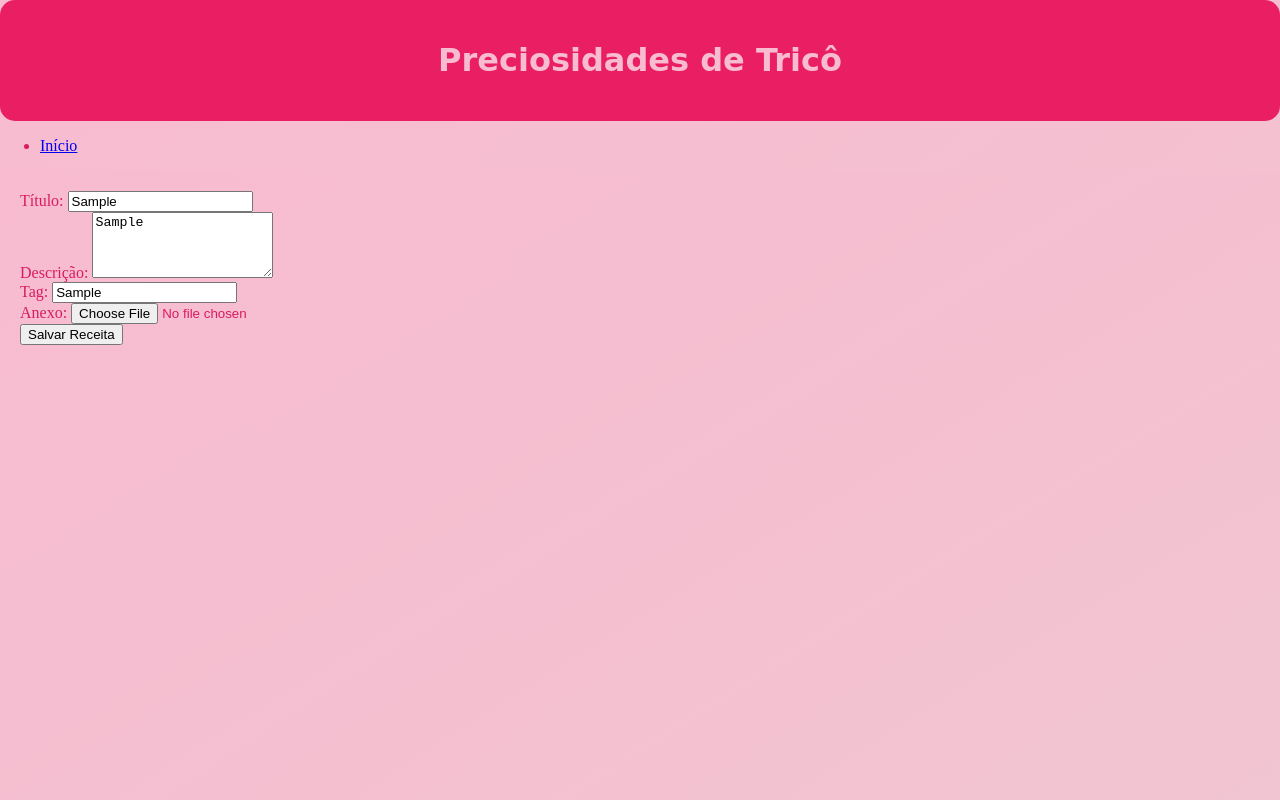
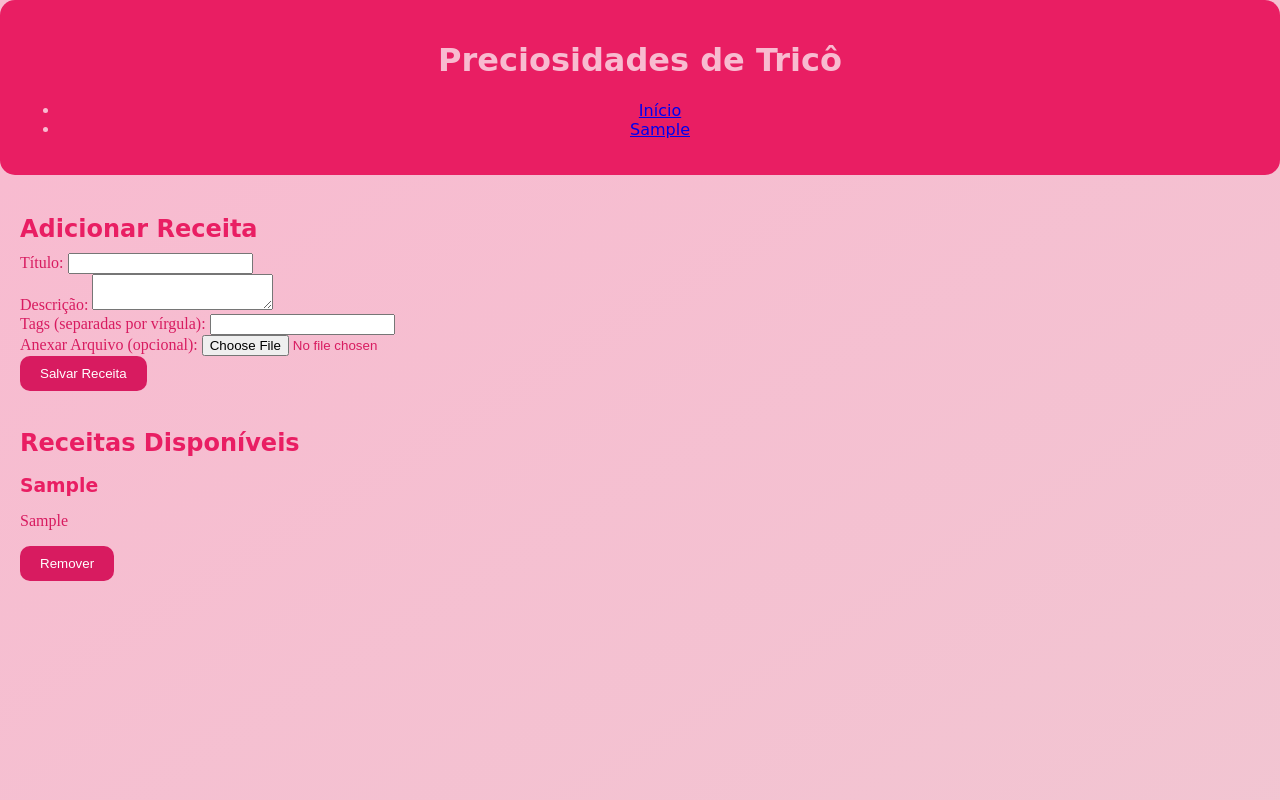
Before and after one commit to cidamarxs/preciosidadesdetrico, a website: page index.html in a window 1280 px wide. Both pictures are taken after typing "Sample", "Sample", "Sample" into the empty fields and a click on the button "Salvar Receita". Shown: the top 800 px of the page. Drawn offline with Linux system fonts and the light colour scheme; no server answers; a web font is replaced by a local one.

Commit message:
Melhoria: Abrir anexos em nova aba ao invés dee ser baixado, botão remover adicionado  para cada receita, organização alfabética de tags e receitas, e sincronia de dados aprimorada para todos dispositivos. Projeto finalizado com sucesso!

```diff
--- a/app.js
+++ b/app.js
@@ -1,5 +1,5 @@
 document.addEventListener("DOMContentLoaded", () => {
-  // *** CONFIGURAÇÃO DO FIREBASE ***
+  // Configuração do Firebase
   const firebaseConfig = {
     apiKey: "AIzaSyDvrty4zjeuNMYu8TuQuf49LihZWuiAlgE",
     authDomain: "preciosidades-de-trico.firebaseapp.com",
@@ -17,20 +17,16 @@ document.addEventListener("DOMContentLoaded", () => {
   const database = firebase.database();
   const recipesRef = database.ref("recipes");
 
-  // Referências aos elementos
   const recipeForm = document.getElementById("recipe-form");
   const recipesList = document.getElementById("recipes");
   const menu = document.getElementById("menu");
 
-  // Funções para localStorage
   const loadLocalRecipes = () => JSON.parse(localStorage.getItem("recipes")) || [];
   const saveLocalRecipes = (recipes) => localStorage.setItem("recipes", JSON.stringify(recipes));
 
-  // Carregar receitas de localStorage e Firebase
   const loadRecipes = () => {
     const localRecipes = loadLocalRecipes();
 
-    // Carregar receitas do Firebase
     recipesRef.once("value", (snapshot) => {
       const firebaseRecipes = snapshot.val() || {};
       const recipes = Object.values(firebaseRecipes).concat(localRecipes);
@@ -40,18 +36,6 @@ document.addEventListener("DOMContentLoaded", () => {
     });
   };
 
-  // Sincronizar localStorage com Firebase
-  const syncLocalToFirebase = () => {
-    const localRecipes = loadLocalRecipes();
-    localRecipes.forEach((recipe) => {
-      recipesRef.push(recipe);
-    });
-
-    // Limpar localStorage após sincronizar
-    localStorage.removeItem("recipes");
-  };
-
-  // Renderizar o menu lateral
   const renderMenu = (recipes) => {
     menu.innerHTML = `<li><a href="#inicio">Início</a></li>`;
     const tags = [...new Set(recipes.map((recipe) => recipe.tags).flat())].sort();
@@ -68,7 +52,6 @@ document.addEventListener("DOMContentLoaded", () => {
     });
   };
 
-  // Renderizar receitas
   const renderRecipes = (recipes) => {
     recipesList.innerHTML = "";
     recipes.forEach((recipe, index) => {
@@ -78,7 +61,7 @@ document.addEventListener("DOMContentLoaded", () => {
       recipeContainer.innerHTML = `
         <h3>${recipe.title}</h3>
         <p>${recipe.content}</p>
-        ${recipe.file ? `<a href="${recipe.file.url}" target="_blank" download>${recipe.file.name}</a>` : ""}
+        ${recipe.file ? `<a href="${recipe.file.url}" target="_blank">${recipe.file.name}</a>` : ""}
         <button class="remove-recipe" data-index="${index}">Remover</button>
       `;
 
@@ -93,7 +76,6 @@ document.addEventListener("DOMContentLoaded", () => {
     });
   };
 
-  // Submissão do formulário
   recipeForm.addEventListener("submit", (event) => {
     event.preventDefault();
 
@@ -108,11 +90,8 @@ document.addEventListener("DOMContentLoaded", () => {
 
     const newRecipe = { title, content: description, tags, file };
 
-    // Adicionar receita ao localStorage
     localRecipes.push(newRecipe);
     saveLocalRecipes(localRecipes);
-
-    // Sincronizar com Firebase
     recipesRef.push(newRecipe);
 
     renderRecipes(localRecipes);
@@ -122,7 +101,5 @@ document.addEventListener("DOMContentLoaded", () => {
     alert("Receita adicionada com sucesso!");
   });
 
-  // Inicialização
   loadRecipes();
-  syncLocalToFirebase();
 });
--- a/index.html
+++ b/index.html
@@ -1,62 +1,53 @@
 <!DOCTYPE html>
-<html lang="pt-br">
+<html lang="pt-BR">
 <head>
     <meta charset="UTF-8">
     <meta name="viewport" content="width=device-width, initial-scale=1.0">
-    <meta name="description" content="Receitas e técnicas de tricô exclusivas para você. Descubra mais!">
-    <meta name="keywords" content="tricô, receitas de tricô, artesanato">
     <title>Preciosidades de Tricô</title>
     <link rel="stylesheet" href="style.css">
-    <script src="https://www.gstatic.com/firebasejs/9.17.2/firebase-app-compat.js"></script>
-    <script src="https://www.gstatic.com/firebasejs/9.17.2/firebase-auth-compat.js"></script>
-    <script src="https://www.gstatic.com/firebasejs/9.17.2/firebase-database-compat.js"></script>
-    <script src="app.js" defer></script>
+    <script src="https://www.gstatic.com/firebasejs/8.10.1/firebase-app.js"></script>
+    <script src="https://www.gstatic.com/firebasejs/8.10.1/firebase-database.js"></script>
 </head>
 <body>
     <header>
         <h1>Preciosidades de Tricô</h1>
-    </header>
-
-    <aside>
         <nav>
             <ul id="menu">
                 <li><a href="#inicio">Início</a></li>
             </ul>
         </nav>
-    </aside>
+    </header>
 
     <main>
-        <div id="admin-section">
-            <div id="form-container">
-                <form id="recipe-form" method="post">
-                    <div class="form-group">
-                        <label for="recipe-title">Título:</label>
-                        <input type="text" id="recipe-title" name="title" required>
-                    </div>
-                    <div class="form-group">
-                        <label for="recipe-content">Descrição:</label>
-                        <textarea id="recipe-content" name="description" rows="4" required></textarea>
-                    </div>
-                    <div class="form-group">
-                        <label for="recipe-tags">Tag:</label>
-                        <input type="text" id="recipe-tags" name="tag" placeholder="Ex: Almofadas" required>
-                    </div>
-                    <div class="form-group">
-                        <label for="recipe-file">Anexo:</label>
-                        <input type="file" id="recipe-file" name="file" accept=".txt">
-                    </div>
-                    <button type="submit">Salvar Receita</button>
-                </form>
-            </div>
-        </div>
-
-        <div id="recipes">
-            <!-- Receitas carregadas dinamicamente -->
-        </div>
+        <section id="formulario">
+            <h2>Adicionar Receita</h2>
+            <form id="recipe-form">
+                <label for="title">Título:</label>
+                <input type="text" id="title" required>
+                <br>
+                <label for="description">Descrição:</label>
+                <textarea id="description" required></textarea>
+                <br>
+                <label for="tag">Tags (separadas por vírgula):</label>
+                <input type="text" id="tag" required>
+                <br>
+                <label for="file">Anexar Arquivo (opcional):</label>
+                <input type="file" id="file">
+                <br>
+                <button type="submit">Salvar Receita</button>
+            </form>
+        </section>
+        <br>
+        <section id="receitas">
+            <h2>Receitas Disponíveis</h2>
+            <div id="recipes"></div>
+        </section>
     </main>
 
     <footer>
-        <p>© 2025 Preciosidades de Tricô by Cida Marxs</p>
+        <p>&copy; 2025 Preciosidades de Tricô. Todos os direitos reservados.</p>
     </footer>
+
+    <script src="app.js"></script>
 </body>
 </html>
--- a/style.css
+++ b/style.css
@@ -60,7 +60,7 @@ footer {
 }
 
 /* Botões */
-.btn { /* Classe para botões */
+.btn, button { /* Classe para botões */
     padding: 10px 20px;
     background-color: #D81B60;
     color: white;
```
Also changed, not shown: 1 other file.
